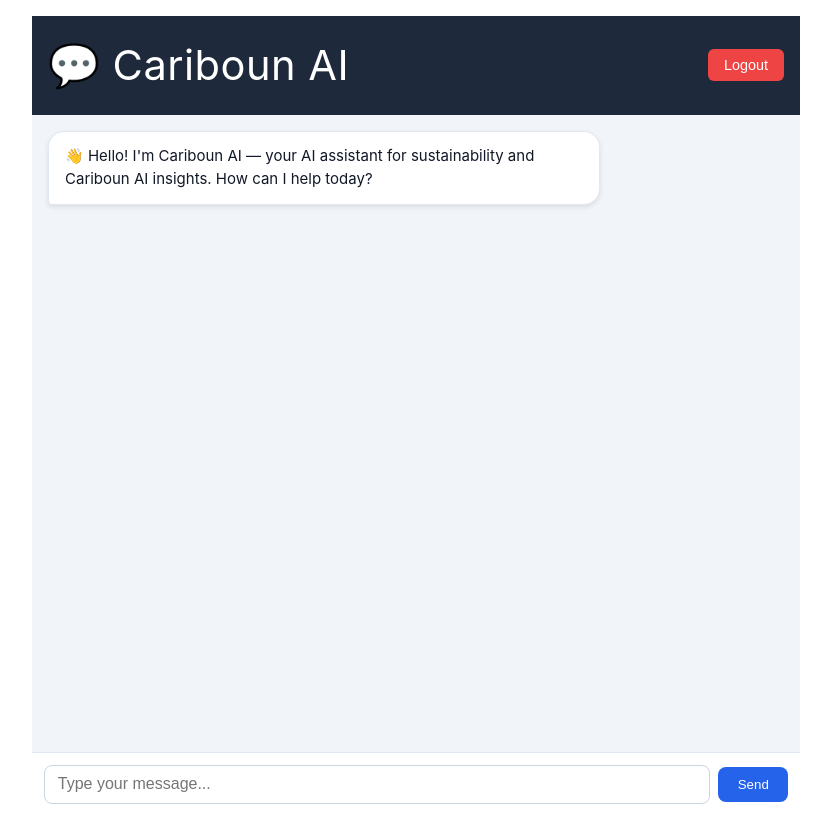
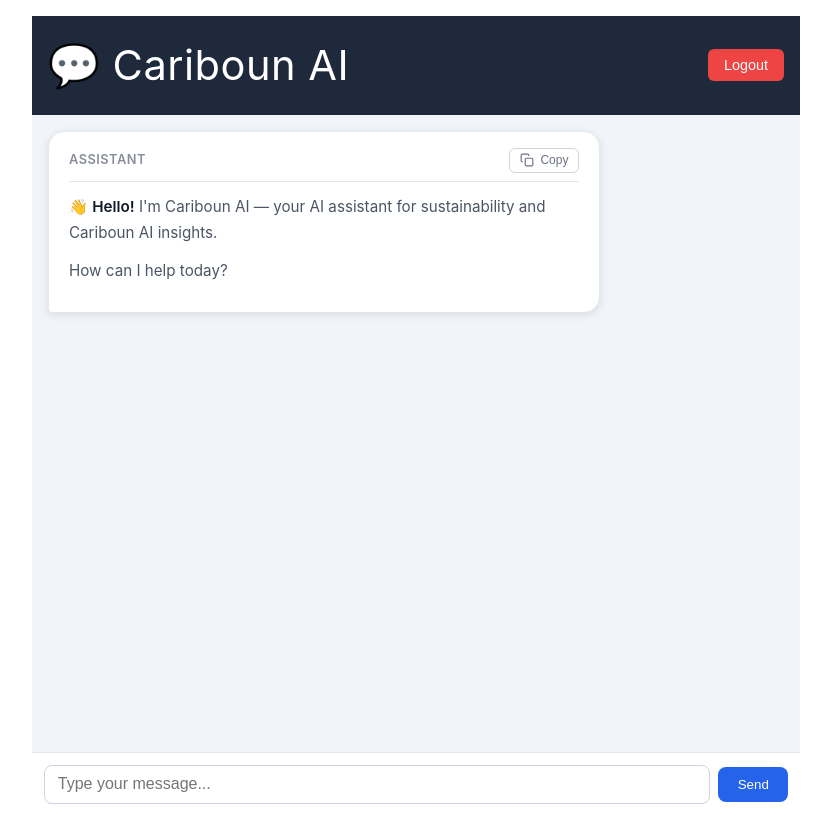
Before and after one commit to erf04/esg-buddy, a Vue app in the folder frontend/: page /chat in a window 1280 px wide. Shown: the whole page, without its empty margins (224-1055 px from the left). Built offline with nearby package versions, Linux system fonts and the light colour scheme; no server answers; sample sign-in values are in the browser's storage.

Commit message:
add markdown and copy to chat

```diff
--- a/frontend/package.json
+++ b/frontend/package.json
@@ -13,7 +13,9 @@
   },
   "dependencies": {
     "axios": "^1.13.2",
+    "dompurify": "^3.3.0",
     "dotenv": "^17.2.3",
+    "marked": "^17.0.1",
     "pinia": "^3.0.4",
     "vue": "^3.5.22",
     "vue-bot-ui": "^0.2.11",
--- a/frontend/src/components/Chat.vue
+++ b/frontend/src/components/Chat.vue
@@ -12,7 +12,36 @@
         :class="['message', msg.role]"
       >
         <div class="bubble">
-          <p>{{ msg.content }}</p>
+          <!-- Message header with copy button -->
+          <div class="message-header">
+            <span class="message-role">{{ msg.role === 'user' ? 'You' : 'Assistant' }}</span>
+            <button
+              @click="copyMessage(msg.content)"
+              :class="['copy-btn', { 'copied': copiedIndex === index }]"
+              :title="copiedIndex === index ? 'Copied!' : 'Copy message'"
+            >
+              <svg v-if="copiedIndex === index" class="copy-icon" xmlns="http://www.w3.org/2000/svg" viewBox="0 0 24 24" fill="none" stroke="currentColor" stroke-width="2">
+                <path d="M20 6L9 17l-5-5"></path>
+              </svg>
+              <svg v-else class="copy-icon" xmlns="http://www.w3.org/2000/svg" viewBox="0 0 24 24" fill="none" stroke="currentColor" stroke-width="2">
+                <rect x="9" y="9" width="13" height="13" rx="2" ry="2"></rect>
+                <path d="M5 15H4a2 2 0 0 1-2-2V4a2 2 0 0 1 2-2h9a2 2 0 0 1 2 2v1"></path>
+              </svg>
+              <span class="copy-text">{{ copiedIndex === index ? 'Copied!' : 'Copy' }}</span>
+            </button>
+          </div>
+
+          <!-- Render user messages as plain text -->
+          <div v-if="msg.role === 'user'" class="message-text">
+            {{ msg.content }}
+          </div>
+
+          <!-- Render assistant messages as Markdown -->
+          <div
+            v-else
+            class="message-content markdown-body"
+            v-html="renderMarkdown(msg.content)"
+          ></div>
         </div>
       </div>
 
@@ -36,6 +65,8 @@
 <script>
 import { useAuthStore } from '@/stores/auth';
 import apiClient from '@/plugins/axios';
+import { marked } from 'marked';
+import DOMPurify from 'dompurify';
 
 export default {
   name: "Chat",
@@ -48,21 +79,99 @@ export default {
       messages: [],
       userInput: "",
       loading: false,
-
+      copiedIndex: null,
+      copyTimeout: null
     };
   },
   mounted() {
+    marked.setOptions({
+      breaks: true,
+      gfm: true,
+      headerIds: false,
+      mangle: false
+    });
+
     this.loadMessages();
   },
   methods: {
+    renderMarkdown(content) {
+      if (!content) return '';
+      const rawHtml = marked.parse(content);
+      return DOMPurify.sanitize(rawHtml);
+    },
+
+    async copyMessage(content) {
+      try {
+        // Create a temporary element to strip HTML tags if it's markdown
+        const tempDiv = document.createElement('div');
+        tempDiv.innerHTML = content;
+        const plainText = tempDiv.textContent || tempDiv.innerText || '';
+
+        // Use the Clipboard API
+        await navigator.clipboard.writeText(plainText);
+
+        // Show success feedback
+        const currentIndex = this.messages.findIndex(msg => msg.content === content);
+        this.copiedIndex = currentIndex;
+
+        // Clear previous timeout if exists
+        if (this.copyTimeout) {
+          clearTimeout(this.copyTimeout);
+        }
+
+        // Reset copied state after 2 seconds
+        this.copyTimeout = setTimeout(() => {
+          this.copiedIndex = null;
+        }, 2000);
+
+      } catch (err) {
+        console.error('Failed to copy message:', err);
+        // Fallback for older browsers
+        this.fallbackCopyTextToClipboard(content);
+      }
+    },
+
+    fallbackCopyTextToClipboard(text) {
+      const textArea = document.createElement('textarea');
+      textArea.value = text;
+
+      // Avoid scrolling to bottom
+      textArea.style.top = '0';
+      textArea.style.left = '0';
+      textArea.style.position = 'fixed';
+
+      document.body.appendChild(textArea);
+      textArea.focus();
+      textArea.select();
+
+      try {
+        const successful = document.execCommand('copy');
+        if (successful) {
+          const currentIndex = this.messages.findIndex(msg => msg.content === text);
+          this.copiedIndex = currentIndex;
+
+          if (this.copyTimeout) {
+            clearTimeout(this.copyTimeout);
+          }
+
+          this.copyTimeout = setTimeout(() => {
+            this.copiedIndex = null;
+          }, 2000);
+        }
+      } catch (err) {
+        console.error('Fallback copy failed:', err);
+      }
+
+      document.body.removeChild(textArea);
+    },
+
     async loadMessages() {
       this.loading = true;
 
-      // Placeholder for backend load
       this.messages = [
         {
           role: "assistant",
-          content: "👋 Hello! I'm Cariboun AI — your AI assistant for sustainability and Cariboun AI insights. How can I help today?",
+          content: "👋 **Hello!** I'm Cariboun AI — your AI assistant for sustainability and Cariboun AI insights. \n\nHow can I help today?",
         },
       ];
 
@@ -74,8 +183,6 @@ export default {
             }
           }
         );
-        console.log(response.status);
-        console.log(response.data);
 
         for (const msg of response.data) {
           if (msg && msg.content) {
@@ -149,6 +256,12 @@ export default {
       });
     },
   },
+  beforeUnmount() {
+    // Clean up timeout when component is destroyed
+    if (this.copyTimeout) {
+      clearTimeout(this.copyTimeout);
+    }
+  }
 };
 </script>
 
@@ -186,6 +299,7 @@ export default {
   border-radius: 6px;
   cursor: pointer;
   font-size: 0.9rem;
+  transition: background-color 0.2s;
 }
 
 .logout-btn:hover {
@@ -219,12 +333,12 @@ export default {
 
 .bubble {
   max-width: 75%;
-  padding: 0.85rem 1rem;
+  padding: 1rem 1.25rem;
   border-radius: 16px;
   word-break: break-word;
-  line-height: 1.5;
-  box-shadow: 0 2px 5px rgba(0, 0, 0, 0.1);
-  backdrop-filter: none;
+  line-height: 1.6;
+  box-shadow: 0 2px 8px rgba(0, 0, 0, 0.1);
+  position: relative;
 }
 
 /* User messages */
@@ -240,6 +354,96 @@ export default {
   color: #111827;
   border-bottom-left-radius: 4px;
   border: 1px solid #e2e8f0;
+}
+
+/* Message header */
+.message-header {
+  display: flex;
+  justify-content: space-between;
+  align-items: center;
+  margin-bottom: 0.75rem;
+  padding-bottom: 0.5rem;
+  border-bottom: 1px solid rgba(0, 0, 0, 0.1);
+}
+
+.message.user .message-header {
+  border-bottom-color: rgba(255, 255, 255, 0.3);
+}
+
+.message-role {
+  font-size: 0.8rem;
+  font-weight: 600;
+  text-transform: uppercase;
+  letter-spacing: 0.5px;
+  opacity: 0.8;
+}
+
+.message.user .message-role {
+  color: rgba(255, 255, 255, 0.9);
+}
+
+.message.assistant .message-role {
+  color: #6b7280;
+}
+
+/* Copy button */
+.copy-btn {
+  display: flex;
+  align-items: center;
+  gap: 0.4rem;
+  background: transparent;
+  border: 1px solid rgba(0, 0, 0, 0.2);
+  border-radius: 6px;
+  padding: 0.3rem 0.6rem;
+  font-size: 0.75rem;
+  cursor: pointer;
+  transition: all 0.2s ease;
+  color: inherit;
+}
+
+.message.user .copy-btn {
+  border-color: rgba(255, 255, 255, 0.4);
+  color: rgba(255, 255, 255, 0.9);
+}
+
+.message.assistant .copy-btn {
+  border-color: #d1d5db;
+  color: #6b7280;
+}
+
+.copy-btn:hover {
+  background: rgba(0, 0, 0, 0.05);
+  transform: translateY(-1px);
+}
+
+.message.user .copy-btn:hover {
+  background: rgba(255, 255, 255, 0.1);
+}
+
+.copy-btn.copied {
+  background: #10b981;
+  border-color: #10b981;
+  color: white;
+}
+
+.copy-icon {
+  width: 14px;
+  height: 14px;
+}
+
+.copy-text {
+  font-weight: 500;
+}
+
+/* Message content */
+.message-text {
+  margin: 0;
+  white-space: pre-wrap;
+  line-height: 1.6;
+}
+
+.message-content {
+  margin: 0;
 }
 
 /* Input area */
@@ -330,6 +534,20 @@ export default {
   .bubble {
     max-width: 85%;
     font-size: 0.95rem;
+    padding: 0.8rem 1rem;
+  }
+
+  .message-header {
+    margin-bottom: 0.5rem;
+  }
+
+  .copy-btn {
+    padding: 0.2rem 0.4rem;
+    font-size: 0.7rem;
+  }
+
+  .copy-text {
+    display: none; /* Hide text on mobile, show only icon */
   }
 
   .chat-footer input {
@@ -342,3 +560,193 @@ export default {
   }
 }
 </style>
+
+<style>
+/* Global Markdown Styles */
+.markdown-body {
+  font-family: "Inter", -apple-system, BlinkMacSystemFont, "Segoe UI", sans-serif;
+  line-height: 1.7;
+  color: #374151;
+  font-size: 0.95rem;
+}
+
+.markdown-body h1 {
+  font-size: 1.5em;
+  font-weight: 700;
+  margin: 1.2em 0 0.8em 0;
+  padding-bottom: 0.3em;
+  border-bottom: 2px solid #e5e7eb;
+  color: #111827;
+}
+
+.markdown-body h2 {
+  font-size: 1.3em;
+  font-weight: 600;
+  margin: 1.5em 0 0.8em 0;
+  color: #1f2937;
+  padding-bottom: 0.2em;
+  border-bottom: 1px solid #e5e7eb;
+}
+
+.markdown-body h3 {
+  font-size: 1.15em;
+  font-weight: 600;
+  margin: 1.3em 0 0.6em 0;
+  color: #374151;
+}
+
+.markdown-body h4 {
+  font-size: 1.05em;
+  font-weight: 600;
+  margin: 1.2em 0 0.5em 0;
+  color: #4b5563;
+}
+
+.markdown-body h5,
+.markdown-body h6 {
+  font-size: 1em;
+  font-weight: 600;
+  margin: 1em 0 0.5em 0;
+  color: #6b7280;
+}
+
+.markdown-body p {
+  margin: 0.8em 0;
+  color: #4b5563;
+}
+
+.markdown-body ul,
+.markdown-body ol {
+  margin: 0.8em 0;
+  padding-left: 1.8em;
+}
+
+.markdown-body li {
+  margin: 0.4em 0;
+  color: #4b5563;
+}
+
+.markdown-body li > p {
+  margin: 0.4em 0;
+}
+
+.markdown-body blockquote {
+  margin: 1.2em 0;
+  padding: 0.8em 1.2em;
+  border-left: 4px solid #3b82f6;
+  background-color: #f8fafc;
+  border-radius: 0 6px 6px 0;
+  color: #64748b;
+}
+
+.markdown-body blockquote p {
+  margin: 0;
+  font-style: italic;
+}
+
+.markdown-body code {
+  background-color: #f3f4f6;
+  border: 1px solid #e5e7eb;
+  border-radius: 4px;
+  padding: 0.2em 0.4em;
+  font-family: "SFMono-Regular", "Consolas", "Liberation Mono", "Menlo", monospace;
+  font-size: 0.9em;
+  color: #dc2626;
+}
+
+.markdown-body pre {
+  background-color: #1f2937;
+  border-radius: 8px;
+  padding: 1.2em;
+  overflow-x: auto;
+  margin: 1.2em 0;
+  border: 1px solid #374151;
+}
+
+.markdown-body pre code {
+  background: none;
+  border: none;
+  padding: 0;
+  color: #e5e7eb;
+  font-size: 0.9em;
+}
+
+.markdown-body table {
+  border-collapse: collapse;
+  width: 100%;
+  margin: 1.2em 0;
+  font-size: 0.9em;
+  box-shadow: 0 1px 3px rgba(0, 0, 0, 0.1);
+}
+
+.markdown-body table th {
+  background-color: #f8fafc;
+  font-weight: 600;
+  color: #374151;
+}
+
+.markdown-body table th,
+.markdown-body table td {
+  border: 1px solid #e5e7eb;
+  padding: 0.75em 1em;
+  text-align: left;
+}
+
+.markdown-body table tr:nth-child(even) {
+  background-color: #f9fafb;
+}
+
+.markdown-body a {
+  color: #2563eb;
+  text-decoration: none;
+  font-weight: 500;
+}
+
+.markdown-body a:hover {
+  color: #1d4ed8;
+  text-decoration: underline;
+}
+
+.markdown-body strong {
+  font-weight: 600;
+  color: #111827;
+}
+
+.markdown-body em {
+  font-style: italic;
+  color: #6b7280;
+}
+
+.markdown-body hr {
+  margin: 2em 0;
+  border: none;
+  border-top: 2px solid #e5e7eb;
+}
+
+.markdown-body img {
+  max-width: 100%;
+  height: auto;
+  border-radius: 6px;
+  margin: 1em 0;
+}
+
+/* Ensure proper spacing in nested lists */
+.markdown-body ul ul,
+.markdown-body ol ol,
+.markdown-body ul ol,
+.markdown-body ol ul {
+  margin: 0.2em 0;
+}
+
+/* Style for task lists */
+.markdown-body input[type="checkbox"] {
+  margin-right: 0.5em;
+}
+
+/* Better line breaks */
+.markdown-body br {
+  content: "";
+  display: block;
+  margin: 0.5em 0;
+}
+</style>
```
Also changed, not shown: 1 other file (tests, documents, lock files or other folders).
